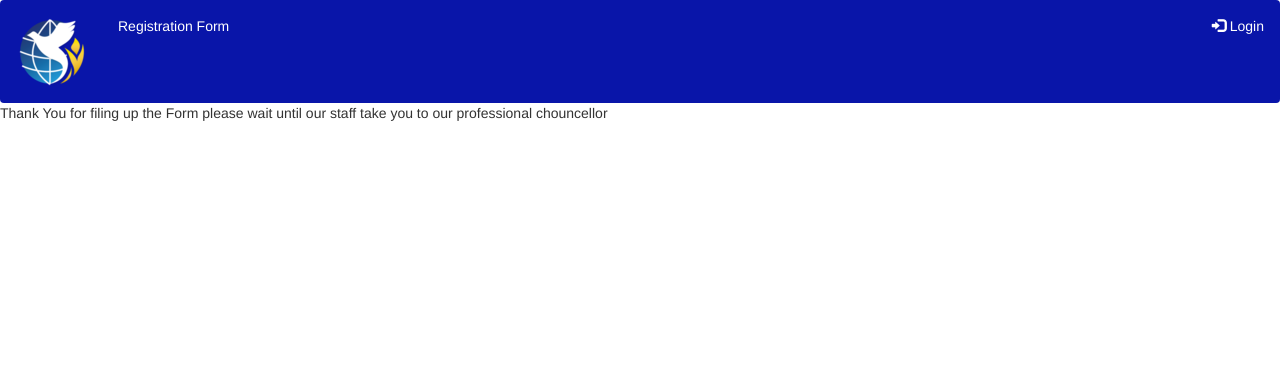
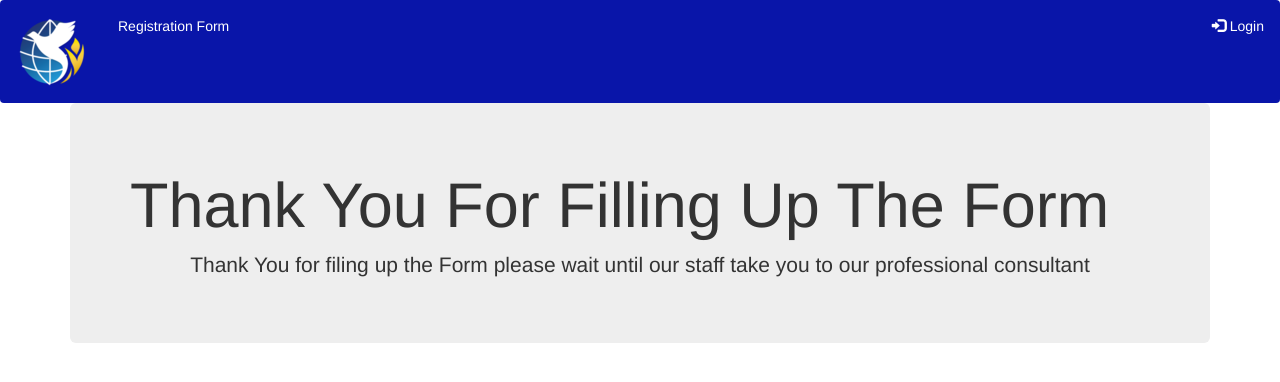
Before and after one commit to StefanDerian/RACC, a PHP site: page /welcomeMessage.php in a window 1280 px wide. Shown: the top 382 px of the page. Run offline with PHP 8.4, Linux system fonts and the light colour scheme; some libraries are stand-ins or nearby versions.

Commit message:
welcome message

```diff
--- a/welcomeMessage.php
+++ b/welcomeMessage.php
@@ -2,5 +2,10 @@
 <?php
 include ('header.php');
 ?>
+<div class="container">
+	<div class="jumbotron">
+		<h1>Thank You For Filling Up The Form</h1>
+		<p align="center"> Thank You for filing up the Form please wait until our staff take you to our professional consultant</p>
 
-<p> Thank You for filing up the Form please wait until our staff take you to our professional chouncellor</p>
+	</div>
+</div>
```
